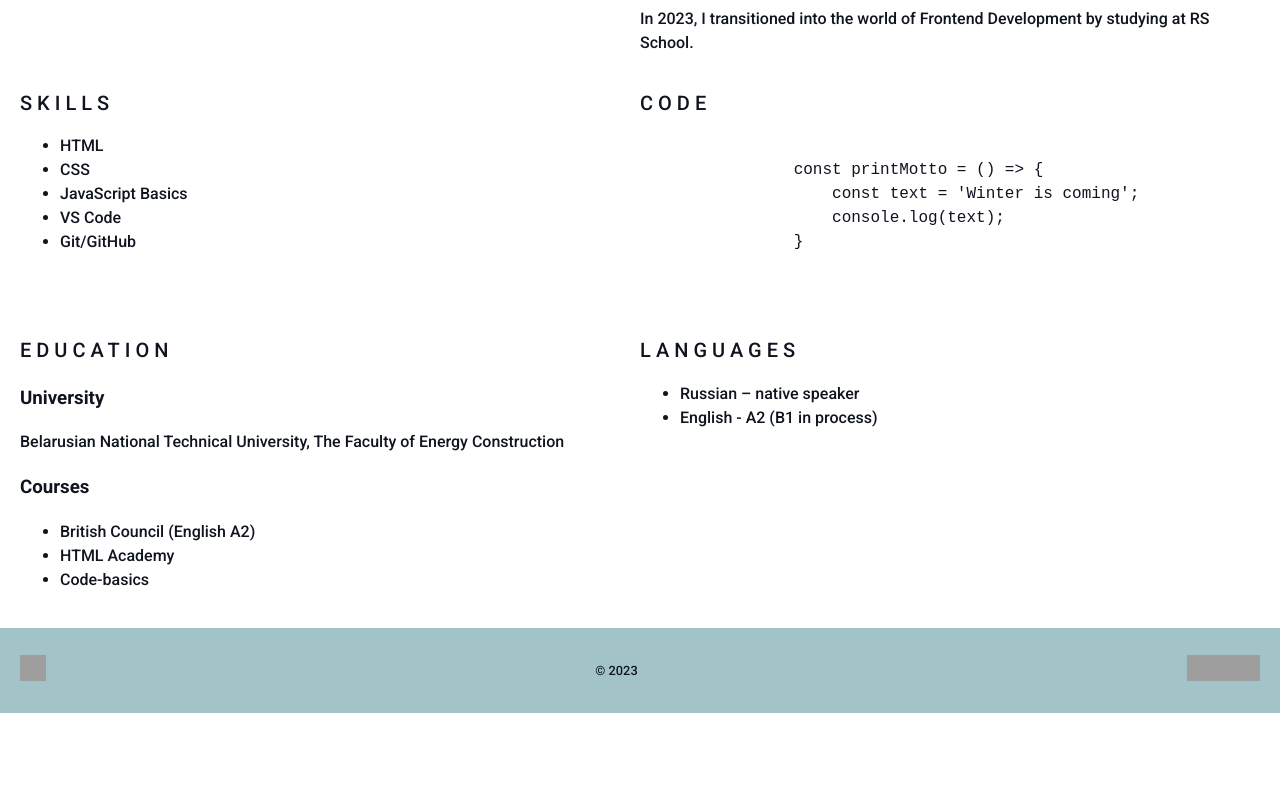
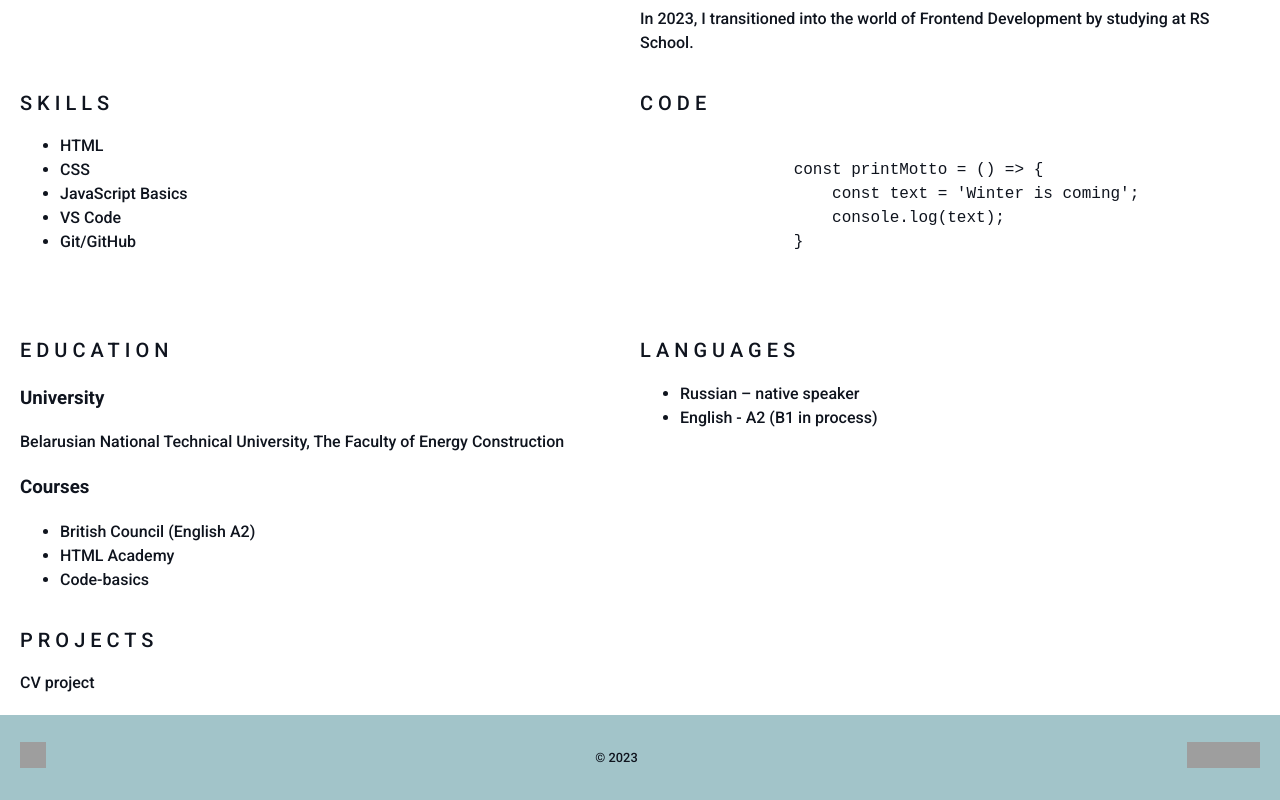
Before and after one commit to JuliaGolota/rsschool-cv, a plain HTML site: page index.html in a window 1280 px wide. Shown: the part 626-1426 px from the top of the page. Before the commit the page ends 1339 px from the top, so only its background shows below. Drawn offline with Linux system fonts and the light colour scheme; grey boxes are pictures that could not be loaded.

Commit message:
fix: add ptojects

```diff
--- a/index.html
+++ b/index.html
@@ -94,6 +94,10 @@
                     <li>English - A2 (B1 in process)</li>
                 </ul>
             </section>
+            <section class="section" id="Projects">
+                <h2 class="section-title">Projects</h2>
+                <a href="https://juliagolota.github.io/rsschool-cv/cv">CV project</a>
+            </section>
         </div>
     </main>
     <footer class="footer">
```
